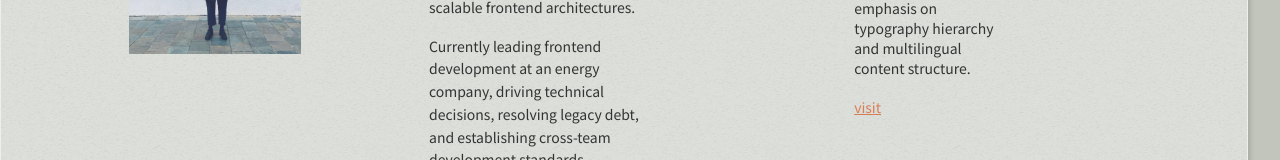
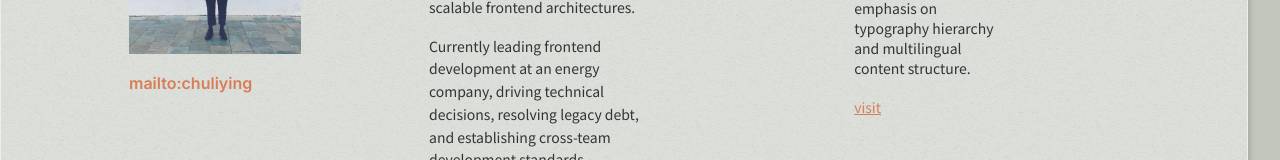
Before and after one commit to Chuliying/chuliying, a Next.js app: page / in a window 1280 px wide. Shown: the part 283-443 px from the top of the page. Built offline with nearby package versions, Linux system fonts and the light colour scheme.

Commit message:
fix: restore w-full on main to preserve mobile margins

```diff
--- a/src/pages/index.tsx
+++ b/src/pages/index.tsx
@@ -7,7 +7,7 @@ import photo from '../../public/images/chuliying.jpg'
 
 const IndexPage = () => {
   return (
-    <main className="fragment bg-surface rounded-tr-[50px] mr-4 mt-4 p-11 pl-32 border border-[#eee] shadow-[2px_2px_5px_rgba(0,0,0,0.15)] flex relative overflow-hidden min-h-[calc(100vh-30px)] transition-transform duration-500 max-[1200px]:p-11 max-[1200px]:pl-16 max-[1200px]:rounded-tr-[45px] max-[900px]:flex-col max-[900px]:p-8 max-[900px]:pl-8">
+    <main className="fragment w-full bg-surface rounded-tr-[50px] mr-4 mt-4 p-11 pl-32 border border-[#eee] shadow-[2px_2px_5px_rgba(0,0,0,0.15)] flex relative overflow-hidden min-h-[calc(100vh-30px)] transition-transform duration-500 max-[1200px]:p-11 max-[1200px]:pl-16 max-[1200px]:rounded-tr-[45px] max-[900px]:flex-col max-[900px]:p-8 max-[900px]:pl-8">
 
       {/* Column 1: Photo + Contact */}
       <div className="relative z-10 pr-32 flex-1 max-w-[300px] max-[900px]:pr-4 max-[900px]:mb-16">
@@ -20,7 +20,7 @@ const IndexPage = () => {
           alt="Chu Liying"
           priority
         />
-        <div className="absolute bottom-0 max-[1200px]:relative max-[1200px]:mt-6">
+        <div className="max-[1200px]:relative mt-4">
           <Contact />
         </div>
       </div>
```
